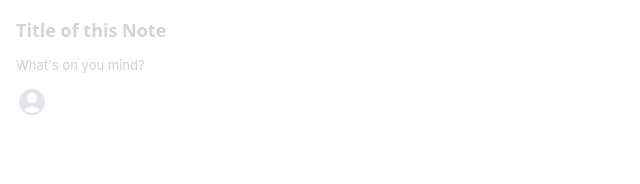
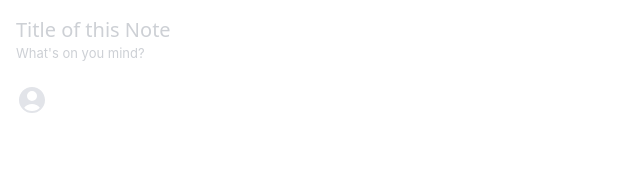
Before and after one commit to timmy471/Inotes-figma, a Preact app: page / in a window 1280 px wide. Shown: the top 184 px of the page, without its empty margins (0-640 px from the left). Built offline with nearby package versions, Linux system fonts and the light colour scheme.

Commit message:
Style changes, registered time format and removing console logs

```diff
--- a/package.json
+++ b/package.json
@@ -21,6 +21,11 @@
   "devDependencies": {
     "@figma/plugin-typings": "^1.107.0-beta.1",
     "@preact/preset-vite": "^2.9.3",
+    "@types/aos": "^3.0.7",
+    "@types/babel__core": "^7.20.5",
+    "@types/babel-generator": "^6.25.8",
+    "@types/json-schema": "^7.0.15",
+    "@types/semver": "^7.5.8",
     "autoprefixer": "^10.4.20",
     "chokidar-cli": "^3.0.0",
     "concurrently": "^9.1.2",
--- a/src/app.tsx
+++ b/src/app.tsx
@@ -40,22 +40,23 @@ export function App() {
   return (
     <div
       className={
-        "h-full p-4 flex flex-col justify-between text-sm text-gray-700"
+        "h-full flex flex-col justify-between text-sm text-[#CDD0D5] relative"
       }
     >
-      <div class="w-full">
+      <div class="w-full p-4 ">
         <input
-          class="bg-none bg-transparent w-full text-lg font-semibold focus:outline-none placeholder-gray-300 resize-none min-h-[20px] "
+          class="bg-none bg-transparent w-full text-xl text-[#0A0D14] focus:outline-none placeholder-[#CDD0D5] resize-none min-h-[20px] "
           placeholder="Title of this Note"
           value={note.title}
-          onChange={(e: Event) => {
+          onChange={(e: any) => {
             handleChange("title", (e.target as HTMLInputElement).value);
           }}
         />
         <TextEditor body={note.body} onChange={handleChange} />
       </div>
-
-      <User userName={note.user.name} createdAt={note.createdAt} />
+      <div className="sticky bottom-0 bg-white py-1.5 px-4 user">
+        <User userName={note.user.name} createdAt={note.createdAt} />
+      </div>
     </div>
   );
 }
--- a/src/components/Editor.tsx
+++ b/src/components/Editor.tsx
@@ -14,9 +14,16 @@ const TextEditor = ({ body, onChange }: { body: string; onChange: any }) => {
         theme: "bubble",
         modules: {
           toolbar: [
-            [{ header: "1" }, { header: "2" }],
-            [{ list: "ordered" }],
-            [{ bold: true }, { underline: true }],
+            [
+              { header: "1" },
+              { header: "2" },
+              { list: "ordered" },
+              { bold: true },
+              { color: [] },
+              { background: [] },
+              { underline: true },
+              { link: "" },
+            ],
           ],
         },
       });
@@ -45,7 +52,7 @@ const TextEditor = ({ body, onChange }: { body: string; onChange: any }) => {
     <div
       ref={editorRef}
       id="editor"
-      className="w-full focus:outline-none !border-0 text-gray-500"
+      className="w-full focus:outline-none !border-0 text-[#525866] placeholder:text-[#CDD0D5]"
     />
   );
 };
--- a/src/components/User.tsx
+++ b/src/components/User.tsx
@@ -20,8 +20,12 @@ const User = ({
         />
       </svg>
       <div className="flex flex-col gap-1 text-[10px]">
-        <span className="text-gray-700 username leading-none">{userName}</span>
-        <span className="text-gray-400 leading-none">{createdAt}</span>
+        <span className="text-[#0A0D14]  username leading-none">
+          {userName}
+        </span>
+        <span className="text-[#0A0D14] username leading-none">
+          {createdAt}
+        </span>
       </div>
     </div>
   );
--- a/src/index.css
+++ b/src/index.css
@@ -2,9 +2,9 @@
 @tailwind components;
 @tailwind utilities;
 
+
 .ql-editor {
-  padding-left: 0 !important;
-  padding-right: 0 !important;
+  padding: 0 !important;
   font-family: Inter !important;
 }
 
@@ -28,11 +28,23 @@
   color: white;
 }
 
+.figma-dark .ql-editor {
+  color: #CDD0D5;
+}
+
+.figma-light input::placeholder {
+  color: #CDD0D5 !important;
+}
+
 .figma-dark input::placeholder,
 .figma-dark .ql-editor::before {
   color: #525866 !important;
 }
 
 .figma-dark .username {
-  color: white;
+  color: #CDD0D5;
 }
+
+.figma-dark .user {
+  background: #2C2C2C;
+}
```
Also changed, not shown: lib/code.ts (+7 -8 lines).
